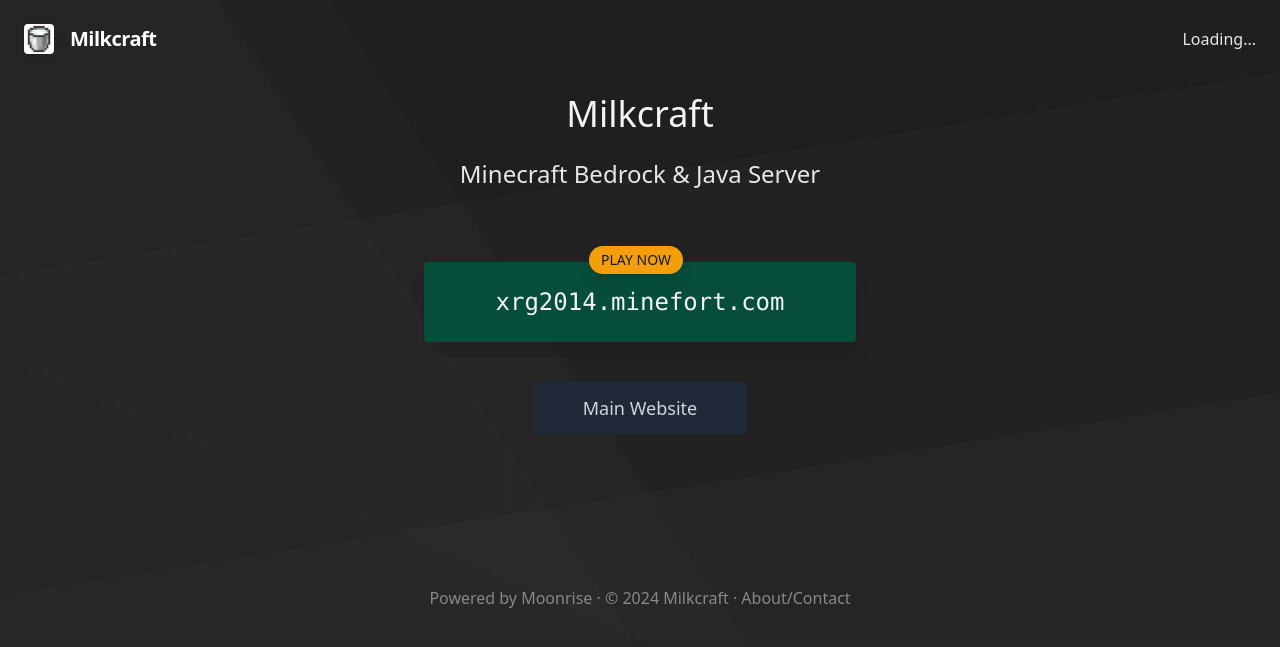
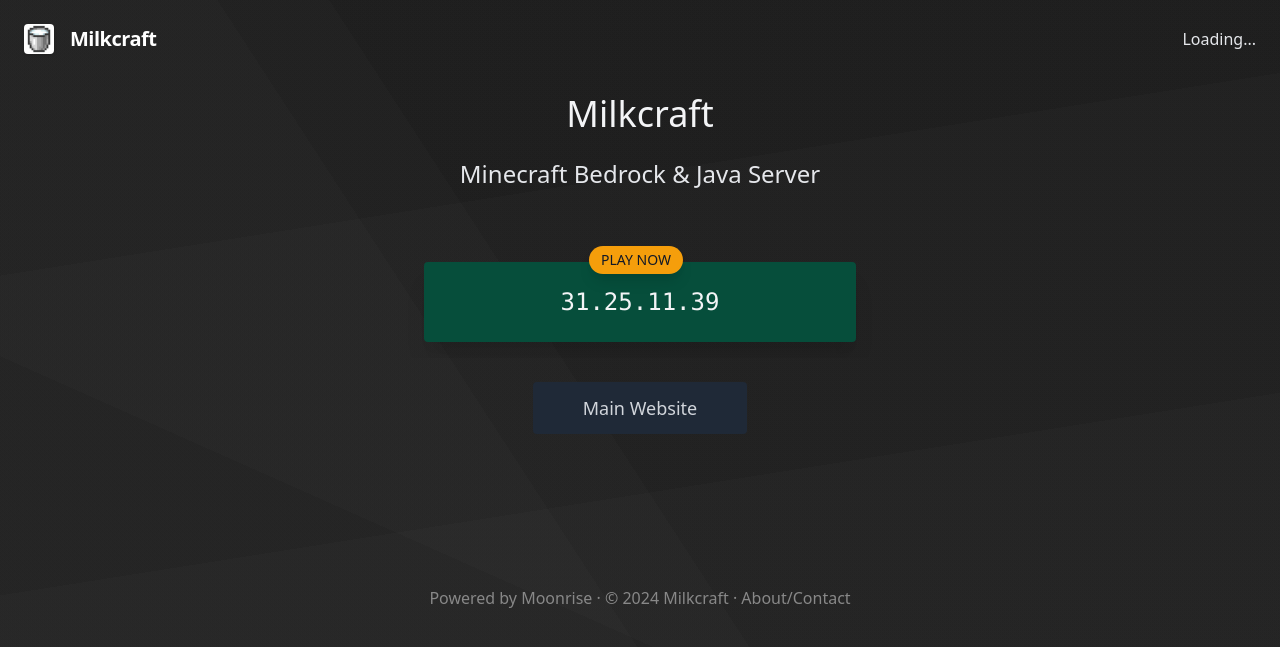
Before and after one commit to XRG2014/milkcraft, a Jekyll site: the page built from docs/index.md, in a window 1280 px wide. Shown: the top 647 px of the page. Built offline with Jekyll 4.4.1, drawn with Linux system fonts in a browser that asks for light colours; comment, search, counter and statistics services are not loaded.

Commit message:
Update _config.yml

```diff
--- a/docs/_config.yml
+++ b/docs/_config.yml
@@ -13,7 +13,7 @@ showinSearchEngines: true
 # Set basic server info
 serverName: Milkcraft
 serverDescription: The XRG2014 Minecraft Server
-serverIP: xrg2014.minefort.com
+serverIP: 31.25.11.39
 useBedrockForOnlineStatus: false
 
 
```
